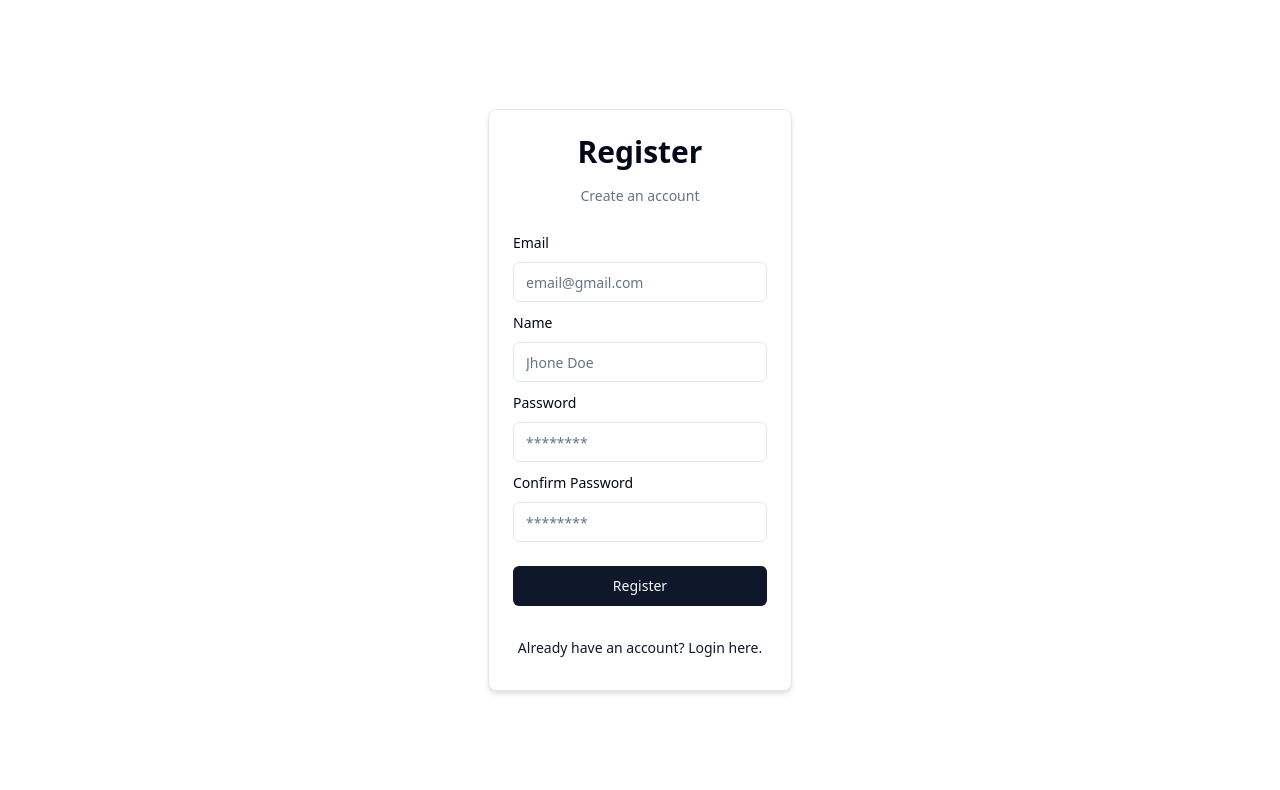
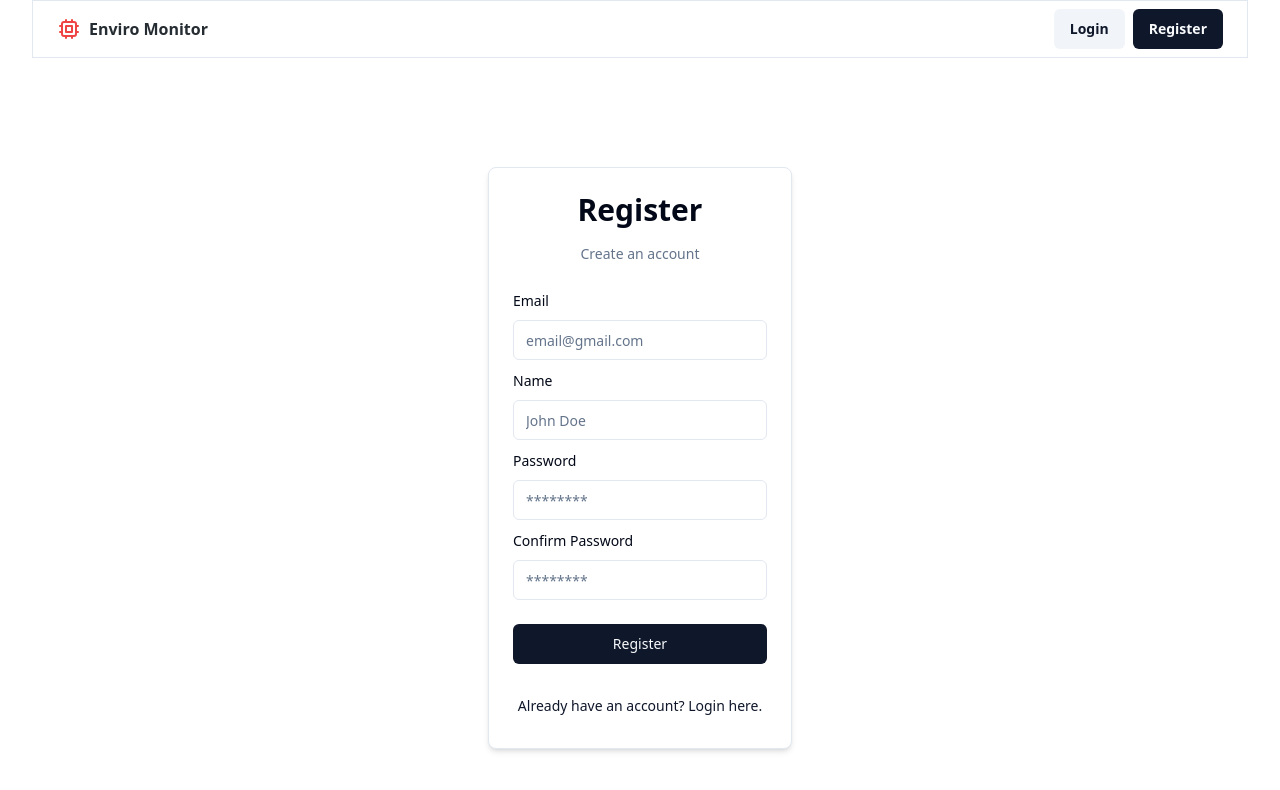
Before and after one commit to Bohdlesk/env-monitor-front-end, a React (Vite) app: page /auth/register in a window 1280 px wide. Shown: the top 790 px of the page. Built offline with nearby package versions, Linux system fonts and the light colour scheme.

Commit message:
Header for pages

```diff
--- a/src/components/auth/register-form.tsx
+++ b/src/components/auth/register-form.tsx
@@ -58,7 +58,7 @@ function RegisterForm() {
                                        <FormItem>
                                            <FormLabel>Name</FormLabel>
                                            <FormControl>
-                                               <Input placeholder="Jhone Doe" {...field}/>
+                                               <Input placeholder="John Doe" {...field}/>
                                            </FormControl>
                                            <FormMessage/>
                                        </FormItem>)
--- a/src/components/header.tsx
+++ b/src/components/header.tsx
@@ -2,36 +2,33 @@ import {Button} from "@/components/ui/button.tsx";
 import {Link} from "react-router-dom";
 
 const Header = () => {
-    return <div className="bg-white">
-        <div className="border py-3 px-6">
+    return <div>
+        <div className="border py-2 px-6 w-full">
             <div className="flex justify-between">
                 <div className="flex items-center">
-                    <svg xmlns="http://www.w3.org/2000/svg" className="h-6 w-6 text-red-500" fill="none" viewBox="0 0 24 24"
+                    <Link to="/" className="flex items-center" >
+                        <svg xmlns="http://www.w3.org/2000/svg" className="h-6 w-6 text-red-500" fill="none"
+                             viewBox="0 0 24 24"
                              stroke="currentColor" stroke-width="2">
                             <path stroke-linecap="round" stroke-linejoin="round"
                                   d="M9 3v2m6-2v2M9 19v2m6-2v2M5 9H3m2 6H3m18-6h-2m2 6h-2M7 19h10a2 2 0 002-2V7a2 2 0 00-2-2H7a2 2 0 00-2 2v10a2 2 0 002 2zM9 9h6v6H9V9z"/>
                         </svg>
-                    <span className="ml-2 font-semibold text-[#252C32]">Enviro Monitor</span>
+                        <span className="ml-2 font-semibold text-[#252C32] text-center">Enviro Monitor</span>
+                    </Link>
                 </div>
 
-                <div className="ml-2 flex">
-                    <div
-                        className="ml-2 flex cursor-pointer items-center gap-x-1">
-                        <Button variant="secondary" className="font-semibold w-full" size="lg" asChild>
+                <div className="flex items-center">
+                    <Button variant="secondary" className="font-semibold" size="default" asChild>
                         <Link to="/auth/login">Login</Link>
                     </Button>
-                    </div>
-                    <div
-                        className="ml-2 flex cursor-pointer items-center gap-x-1">
-                        <Button variant="default" className="font-semibold w-full" size="lg" asChild>
+
+                    <Button variant="default" className="font-semibold ml-2" size="default" asChild>
                         <Link to="/auth/register">Register</Link>
                     </Button>
                 </div>
             </div>
         </div>
     </div>
-
-    </div>
 }
 
 export {Header}
--- a/src/pages/auth/login/page.tsx
+++ b/src/pages/auth/login/page.tsx
@@ -1,10 +1,14 @@
 import {LoginForm} from "@/components/auth/login-from.tsx";
 import AuthLayout from "@/pages/auth/layout.tsx";
+import {Header} from "@/components/header.tsx";
 
 function LoginPage() {
     return (
         <>
-            <AuthLayout children={<LoginForm/>}/>
+            <div className="flex-col">
+                <Header/>
+                <AuthLayout children={<LoginForm/>}/>
+            </div>
         </>
     );
 }
--- a/src/pages/auth/register/page.tsx
+++ b/src/pages/auth/register/page.tsx
@@ -1,10 +1,14 @@
 import {RegisterForm} from "@/components/auth/register-form.tsx";
 import AuthLayout from "@/pages/auth/layout.tsx";
+import {Header} from "@/components/header.tsx";
 
 function RegisterPage() {
     return (
         <>
-            <AuthLayout children={<RegisterForm/>}/>
+            <div className="flex-col">
+                <Header/>
+                <AuthLayout children={<RegisterForm/>}/>
+            </div>
         </>
     );
 }
```
Lines whose indentation alone changed are shown as unchanged.
